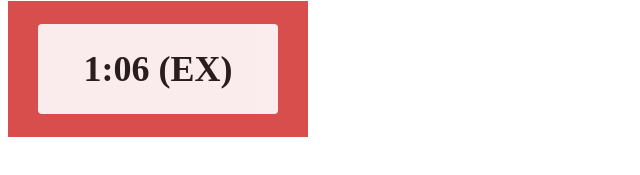
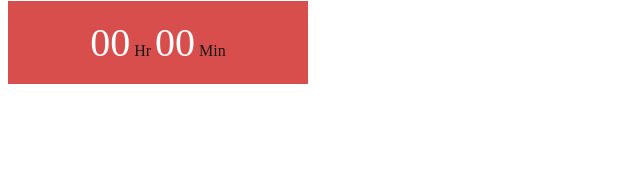
Before and after one commit to sil6s/ExtensionTest, a browser extension: page hello.html in a window 1280 px wide. Shown: the part 101-276 px from the top of the page, without its empty margins (0-640 px from the left). Drawn offline with Linux system fonts and the light colour scheme.

Commit message:
Merge branch 'main' of https://github.com/sil6s/ExtensionTest

```diff
--- a/hello.html
+++ b/hello.html
@@ -11,9 +11,16 @@
         <img src="ITSC_Logo.jpg" alt="ITSC Logo">
         <div class="main-container">
           <br>
-            <div class="timer-container">
-                <h1>1:06 (EX)</h1>
-            </div>
+                <div id="time">
+                    <span class="digit" id="hr">
+                        00</span>
+                    <span class="txt">Hr</span>
+                    <span class="digit" id="min">
+                        00</span>
+                    <span class="txt">Min</span>
+                    <span class="digit" id="sec">
+                </div>
+
 <br>
             </div>
         </div>
--- a/styles.css
+++ b/styles.css
@@ -1,6 +1,10 @@
 .popup-content {
     width: 300px;
-    height: 325px;
+}
+
+.digit {
+    font-size: 40px;
+    color: #fff;
 }
 
 .popup-content .main-container {
```
Also changed, not shown: content.js (line endings or trailing spaces), manifest.json.
